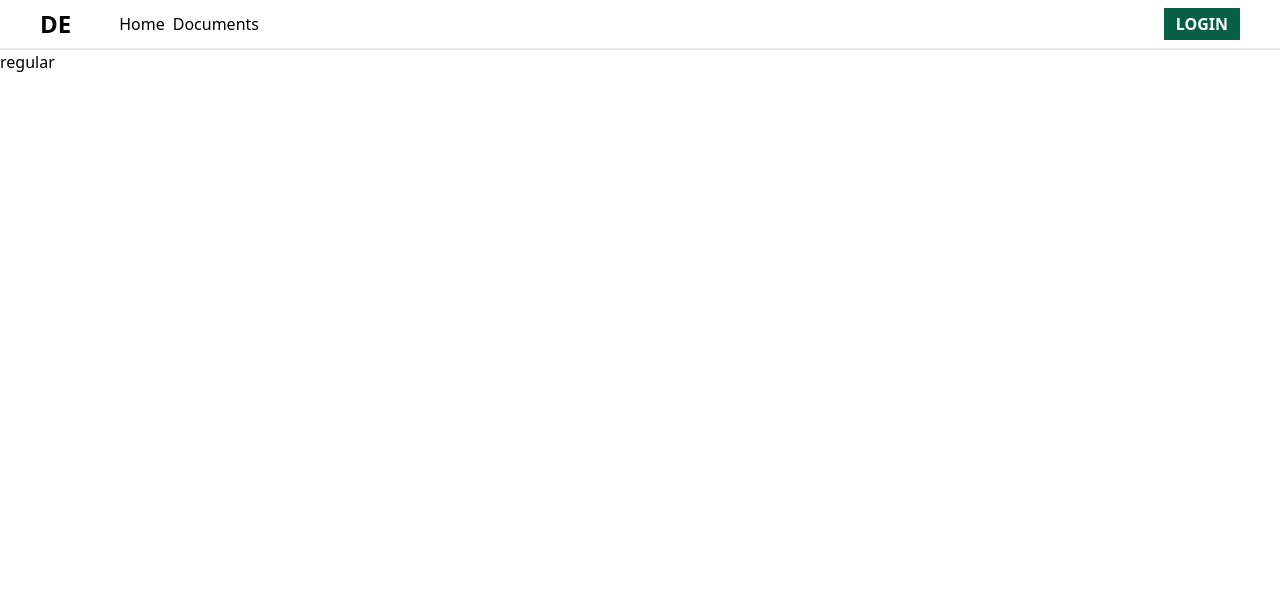
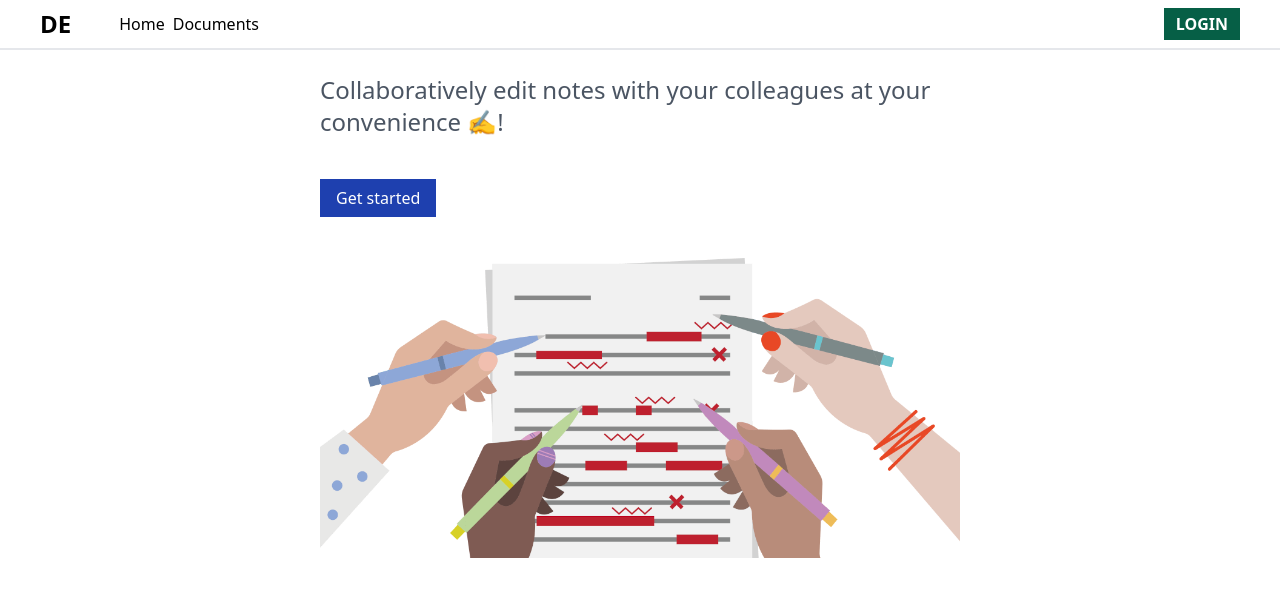
Before and after one commit to okumujustine/collaborative-document-editing-frontend, a React (Create React App) app: page /home in a window 1280 px wide. Shown: the top 596 px of the page. Built offline with nearby package versions, Linux system fonts and the light colour scheme; what react-alert-template-basic would draw is missing.

Commit message:
UI adjustments

```diff
--- a/src/feature/document/MyDocuments.js
+++ b/src/feature/document/MyDocuments.js
@@ -24,7 +24,7 @@ export default function MyDocuments() {
     }, [])
 
     return (
-        <div className="w-6/12 mx-auto flex-1">
+        <div className="w-6/12 mx-auto mt-6">
             <div>
                 {!loading && myDocuments.length === 0 && <div className="flex flex-col justify-center items-center lg:mt-20">
                     <h2 className="text-2xl text-gray-500">No documents yet?, create one.</h2>
--- a/src/feature/home/logged.js
+++ b/src/feature/home/logged.js
@@ -76,7 +76,7 @@ export default function Logged() {
     }, [])
 
     return (
-        <div className="w-6/12 mx-auto flex-1">
+        <div className="w-6/12 mx-auto mt-6">
             <div>
                 <h5 className="underline text-2xl my-6 text-blue-800">Add new note</h5>
                 <form className="flex flex-col" onSubmit={onSubmit}>
--- a/src/feature/home/regular.js
+++ b/src/feature/home/regular.js
@@ -1,9 +1,16 @@
 import React from 'react'
+import { Link } from 'react-router-dom'
+
+import collabpng from "../../assets/images/collab.png"
 
 export default function Regular() {
     return (
-        <div>
-            regular
+        <div className="w-6/12 mx-auto mt-6">
+            <h2 className="text-2xl text-gray-600 ">Collaboratively edit notes with your colleagues at your convenience ✍️!</h2>
+            <div className="my-12">
+                <Link className=" text-white px-4 py-2 bg-blue-800 hover:bg-blue-400" to="/auth">Get started</Link>
+            </div>
+            <div className="w-full" style={{ height: "300px", backgroundImage: `url(${collabpng})`, backgroundSize: "cover" }} />
         </div>
     )
 }
```
Also changed, not shown: src/assets/images/collab.png (added).
